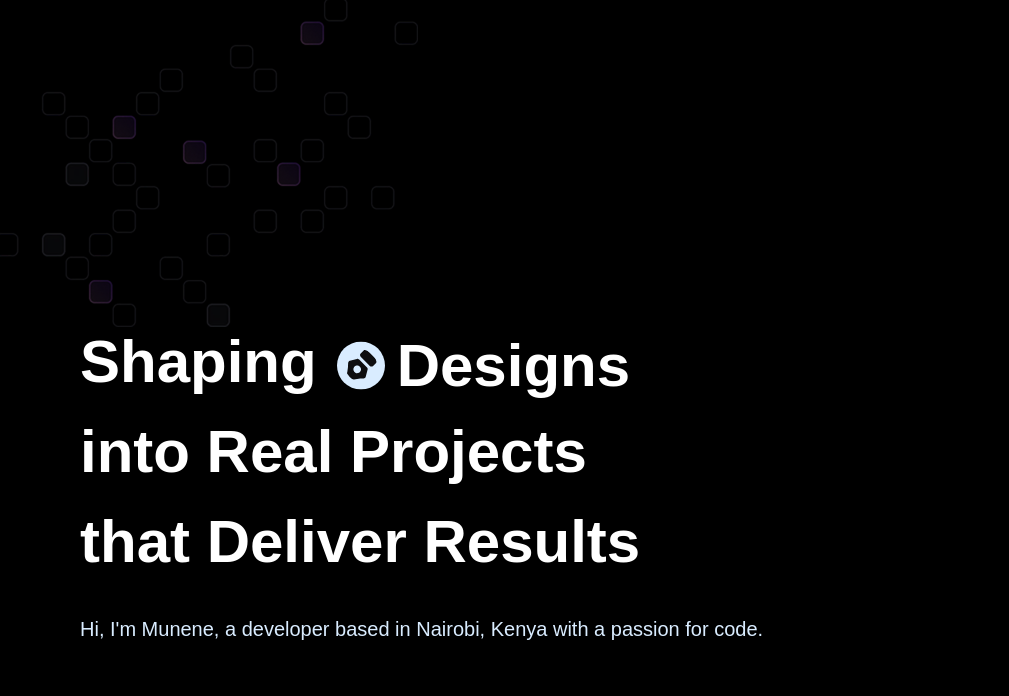
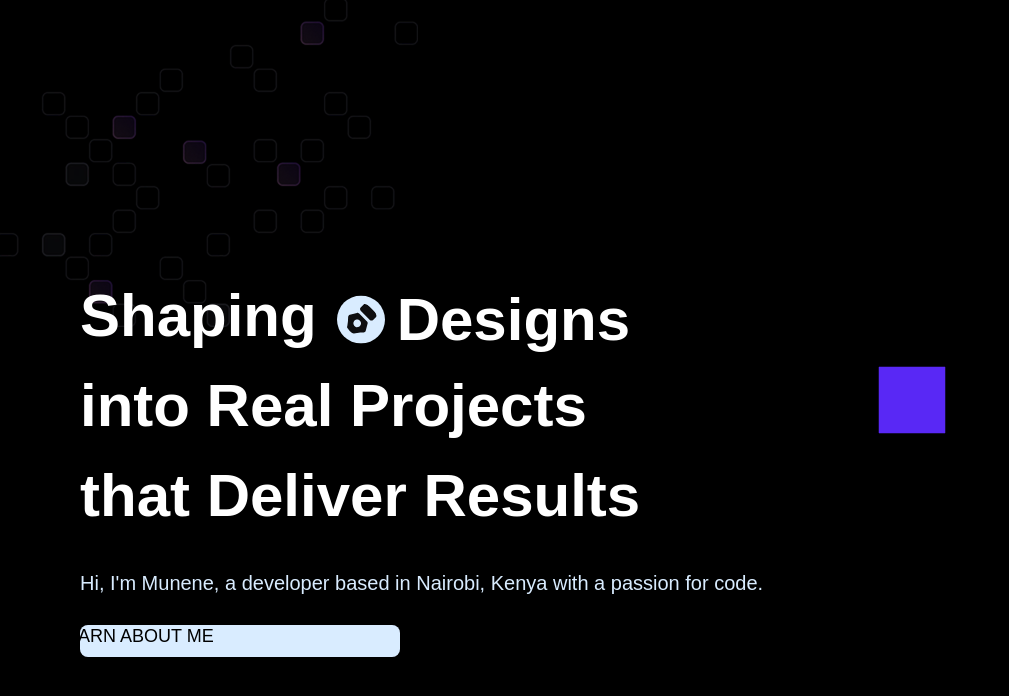
Before and after one commit to xmunene/Portfolio-Mk1, a React (Vite) app: page / in a window 1280 px wide. Shown: the top 696 px of the page, without its empty margins (0-1009 px from the left). Built offline with nearby package versions, Linux system fonts and the light colour scheme; a web font is replaced by a local one.

Commit message:
First Model Added

```diff
--- /dev/null
+++ b/src/components/Button.jsx
@@ -0,0 +1,17 @@
+const Button = ({ text, className, id }) => {
+  return (
+    <a className={`${className ?? ''} cta-wrapper`}>
+        <div className="cta-button group">
+            <div className="bg-circle">
+                <p className="text">{text}</p>
+                <div className="arrow-wrapper">
+                    <img src="/images/arrow-down.svg" alt="arrow" />
+                </div>
+            </div>
+        </div>
+
+    </a>
+  )
+}
+
+export default Button;
--- /dev/null
+++ b/src/components/HeroModels/HeroExperience.jsx
@@ -0,0 +1,26 @@
+import React from 'react'
+import { Canvas } from '@react-three/fiber'
+import { OrbitControls } from '@react-three/drei'
+
+const HeroExperience = () => {
+    const isTablet = false;
+
+  return (
+    <Canvas camera={{ position: [0, 0, 15], fov: 45}}>
+        <ambientLight intensity={0.2} color="#1a1a40" />
+        <directionalLight position={[5, 5, 5]} intensity={10} />
+
+        <OrbitControls
+        enablePan={false}
+        enableZoom={!isTablet}
+        />
+
+        <mesh>
+            <boxGeometry args={[1, 1, 1]} />
+            <meshStandardMaterial color="blue" />
+        </mesh>
+    </Canvas>
+  )
+}
+
+export default HeroExperience
--- a/src/sections/Hero.jsx
+++ b/src/sections/Hero.jsx
@@ -1,6 +1,7 @@
 import React from 'react'
 import { words } from '../constants/index.js'
-
+import Button from '../components/Button.jsx'
+import HeroExperience from '../components/HeroModels/HeroExperience.jsx'
 
 const Hero = () => {
   return (
@@ -37,10 +38,20 @@
                     <p className="text-white-50 md:text-xl relative z-10 pointer-events-none">
                         Hi, I'm Munene, a developer based in Nairobi, Kenya with a passion for code.
                     </p>
+                    <Button
+                    className="md:w-80 md:h-16 w-60 h-12"
+                    id="button"
+                    text="Learn About Me"
+                    />
                 </div>
             </header>
 
             {/*right=3D model */}
+            <figure>
+                <div className="hero-3d-layout">
+                    <HeroExperience />
+                </div>
+            </figure>
         </div>
     </section>
   )
```
